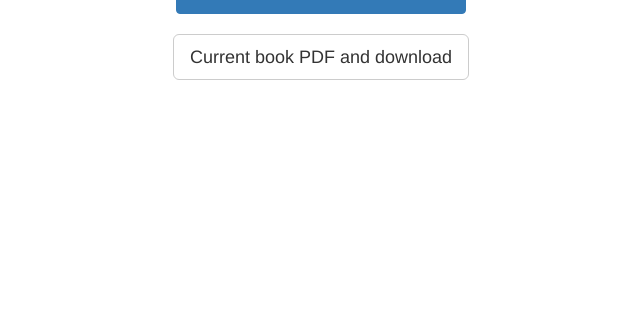
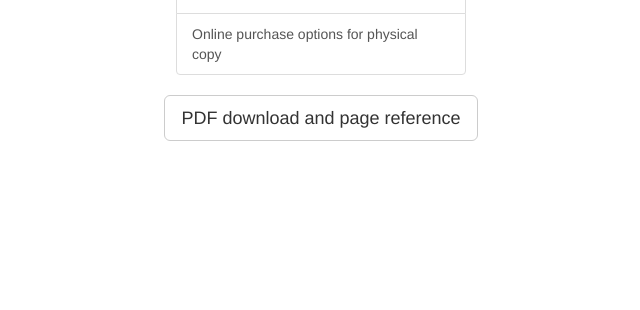
Before and after one commit to thedonquixote/boredbookclub, a Flask app: page / in a window 1280 px wide. Shown: the part 490-800 px from the top of the page, without its empty margins (319-959 px from the left). Run offline with Flask 2, Linux system fonts and the light colour scheme; some libraries are stand-ins or nearby versions.

Commit message:
update
update

```diff
--- a/app.py
+++ b/app.py
@@ -8,7 +8,7 @@ import calendar
 app = Flask(__name__)
 
 datetime_object = datetime.datetime.now()
-pages = 400
+pages = 176
 pagef=round(pages * (datetime_object.day)/calendar.monthrange(datetime_object.year,datetime_object.month)[1])
 percentagef=round((pagef/pages)*100)
 @app.route('/')
--- a/templates/index.html
+++ b/templates/index.html
@@ -50,9 +50,10 @@
 </div>
     <div class="container" style="width: 25%">
    <div class="list-group">
-  <a href="https://mega.nz/#F!46IhVYbI!xq3vnOmdMmPYdRleUB8ORw" class="list-group-item list-group-item-action active">
+  <a href="https://mega.nz/#F!9z4QHaKD!QrYybuWwSGQt9_-C68wPuQ" class="list-group-item">
     Download link to the audiobook
   </a>
+       <a href="https://www.bookfinder.com/search/?ac=sl&st=sl&ref=bf_s2_a1_t1_1&qi=YUWq8IBldn,IEHWpatHpnmQQf,c_1497963026_1:18:1&bq=author%3Daldous%2520huxley%26title%3Dbrave" class="list-group-item">Online purchase options for physical copy</a>
 
    </div>
 </div>
@@ -60,8 +61,7 @@
 <div class="container">
 <p class="text-center">
 
-  <a class="btn btn-default btn-lg" data-toggle="collapse" href="#collapseExample" role="button" aria-expanded="false" aria-controls="collapseExample">
-    Current book PDF and download
+  <a class="btn btn-default btn-lg" data-toggle="collapse" href="#collapseExample" role="button" aria-expanded="false" aria-controls="collapseExample"> PDF download and page reference
 
   </a>
 </p>
```
